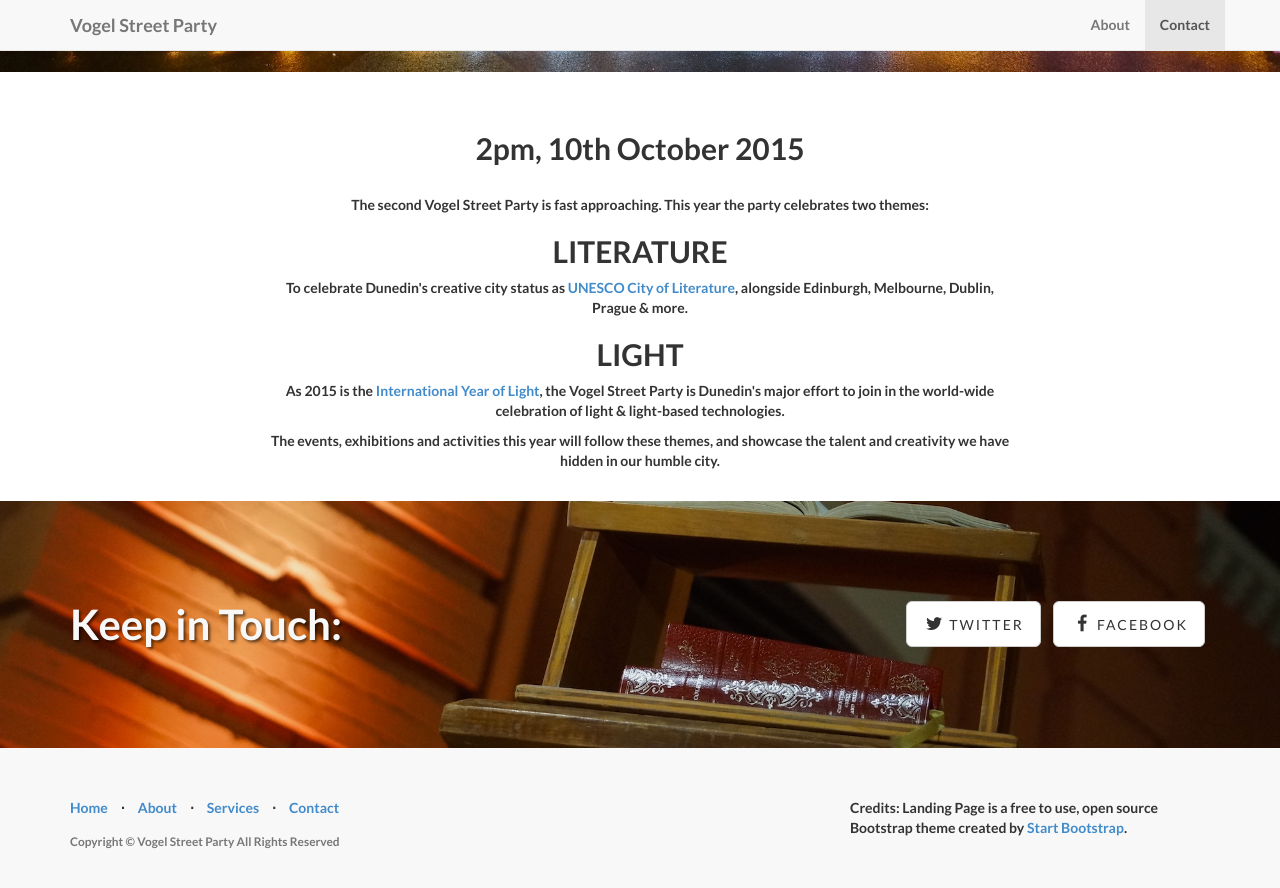
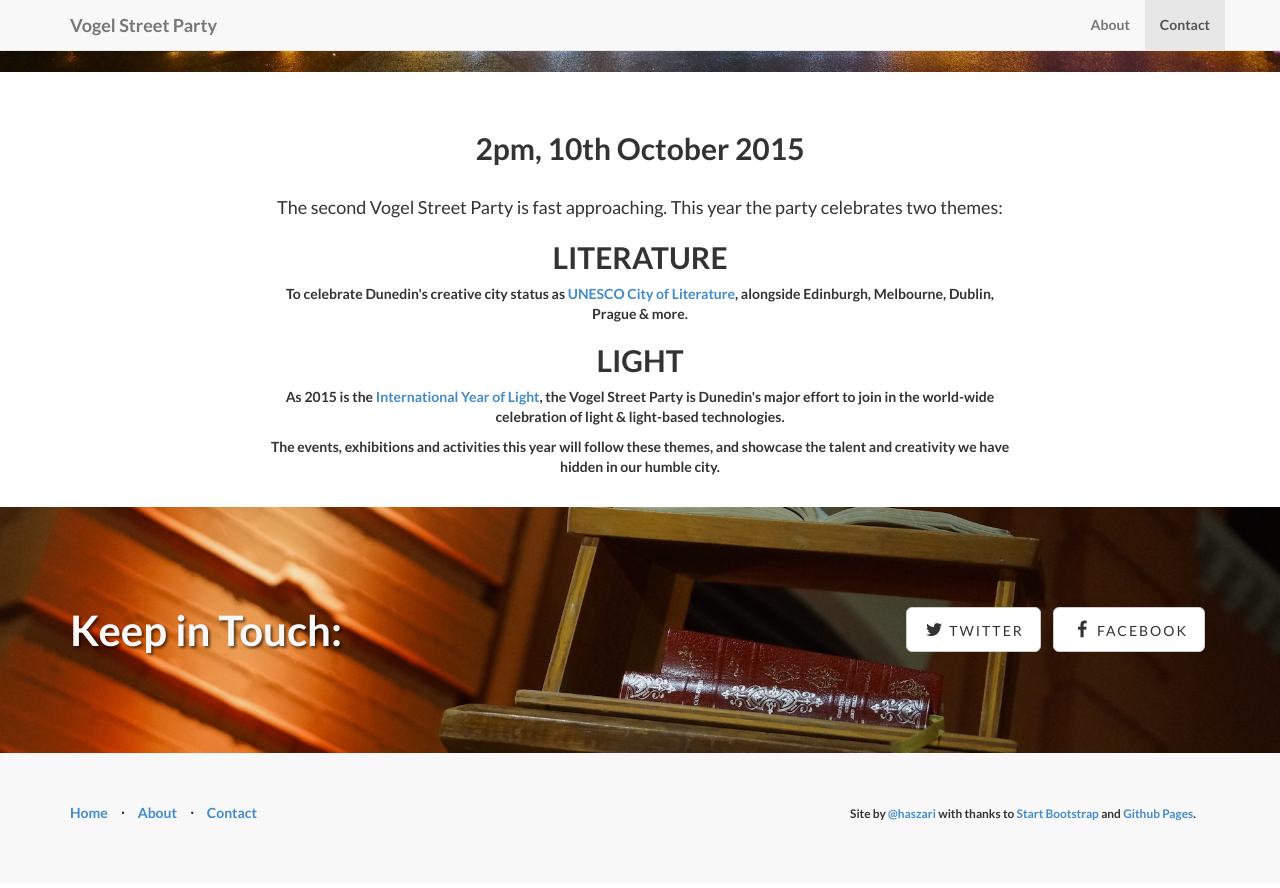
Before and after one commit to vogelstpartystaging/vogelstpartystaging-001.github.io, a Jekyll site: the page built from index.html, in a window 1280 px wide and 900 px high, scrolled down 705 px. Shown: the top 888 px of the window. Built offline with Jekyll 4.4.1, drawn with Linux system fonts in a browser that asks for light colours.

Commit message:
remove services in footer, tweak credits, embiggen lead para

```diff
--- a/_includes/about.html
+++ b/_includes/about.html
@@ -5,7 +5,7 @@
               <br/><br/>
               <h2>2pm, 10th October 2015</h2>
               <br/>
-                <p>
+                <p class="lead">
                 The second Vogel Street Party is fast approaching.
                 This year the party celebrates two themes:
                 </p>
--- a/_includes/footer.html
+++ b/_includes/footer.html
@@ -13,17 +13,12 @@
                     </li>
                     <li class="footer-menu-divider">&sdot;</li>
                     <li>
-                        <a href="#services">Services</a>
-                    </li>
-                    <li class="footer-menu-divider">&sdot;</li>
-                    <li>
                         <a href="#contact">Contact</a>
                     </li>
                 </ul>
-                <p class="copyright text-muted small">Copyright &copy; {{ site.title }} All Rights Reserved</p>
             </div>
             <div class="col-md-4">
-                Credits: Landing Page is a free to use, open source Bootstrap theme created by <a href="http://startbootstrap.com/">Start Bootstrap</a>.
+                <small>Site by <a href="http://cartoonbeats.com">@haszari</a> with thanks to <a href="http://startbootstrap.com/">Start Bootstrap</a> and <a href="https://pages.github.com/">Github Pages</a>.</small>
             </div>
         </div>
     </div>
```
